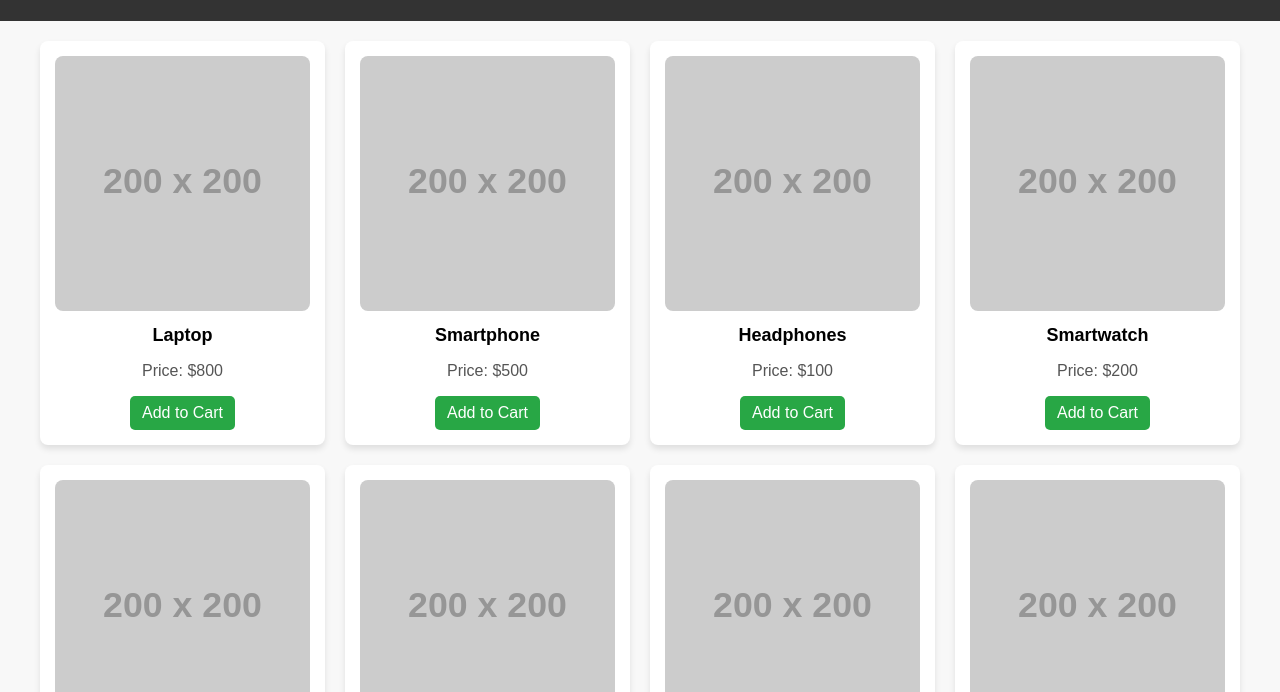
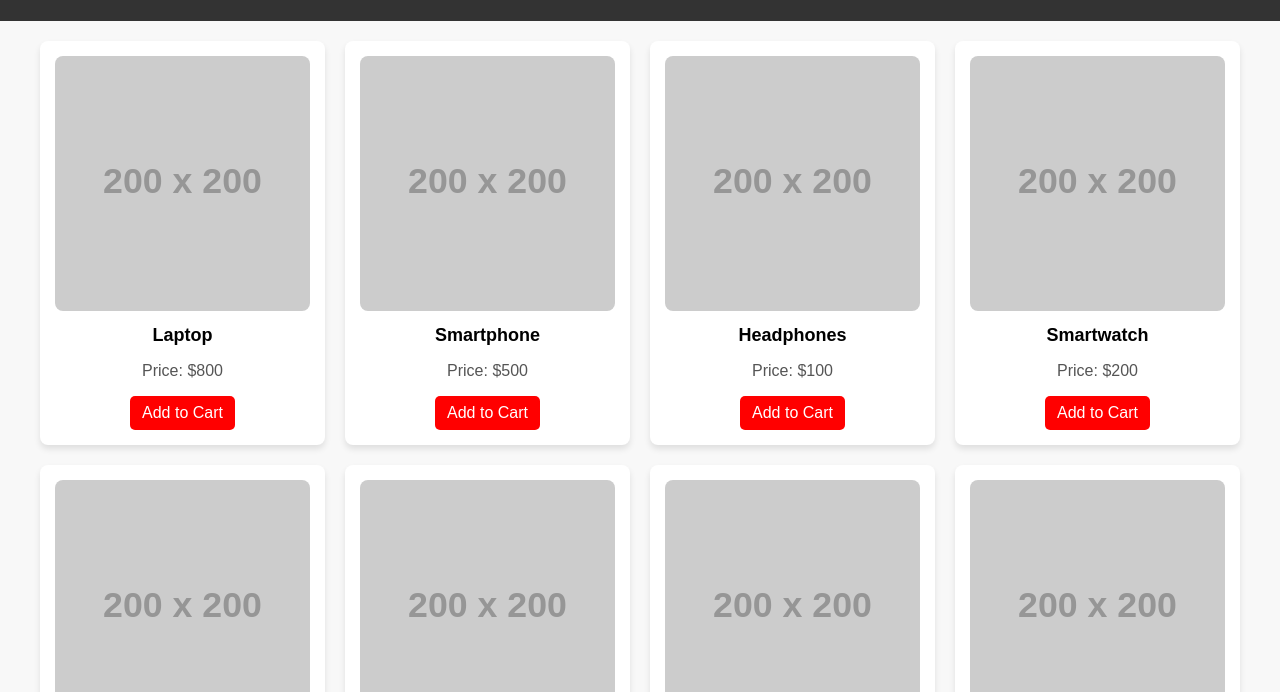
Before and after one commit to kittukunal/practice, a plain HTML site: page productlist/product.html in a window 1280 px wide. Shown: the part 108-800 px from the top of the page. Drawn offline with Linux system fonts and the light colour scheme; placeholder pictures from the web are drawn by us.

Commit message:
updted button color

```diff
--- a/productlist/product.css
+++ b/productlist/product.css
@@ -57,7 +57,8 @@ header {
 }
 
 button {
-    background-color: #28a745;
+
+    background-color: red;
     color: white;
     border: none;
     padding: 8px 12px;
```
